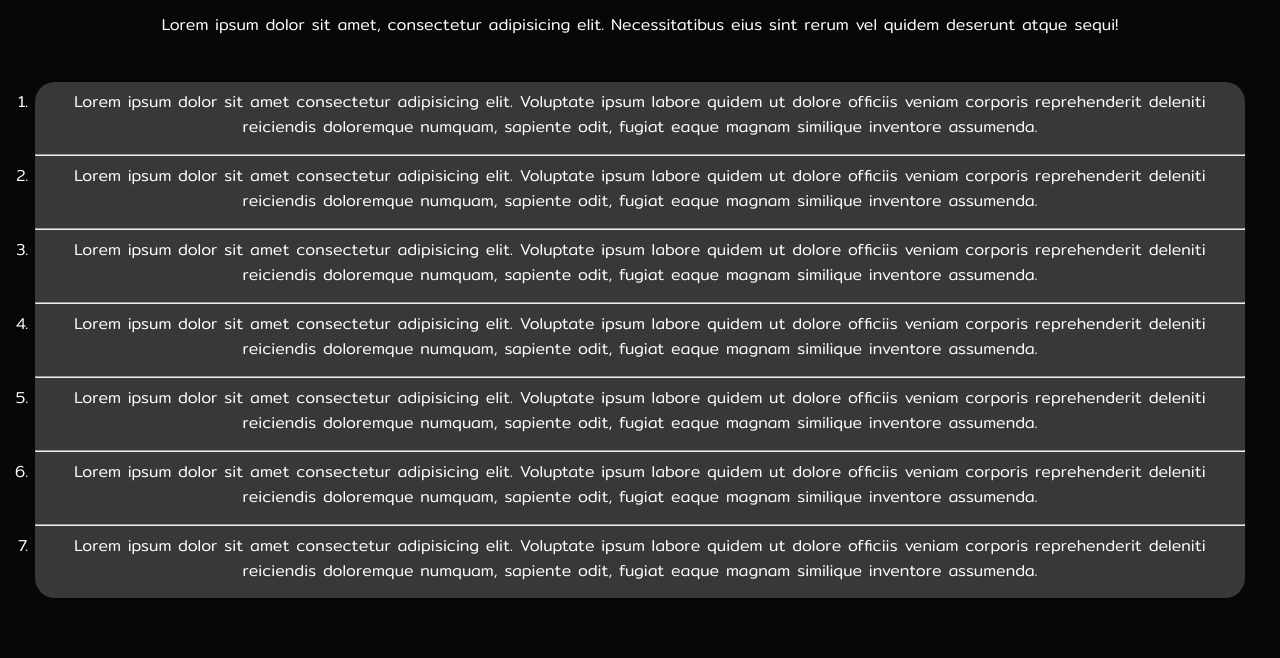
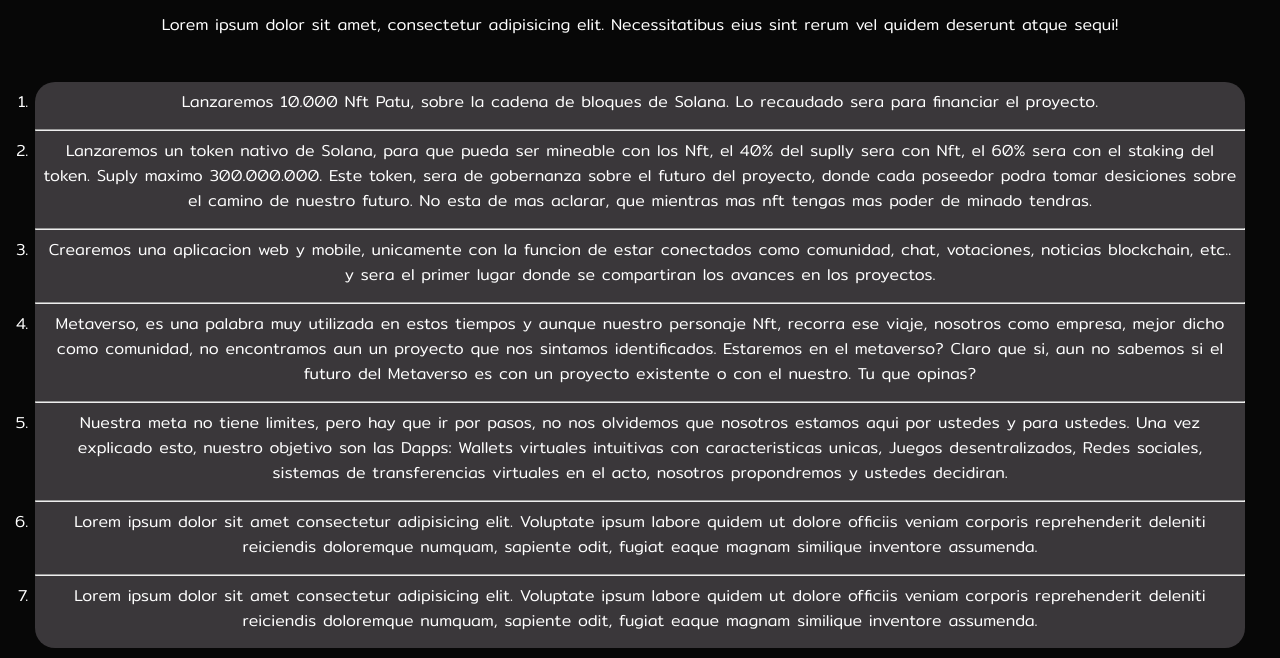
Before and after one commit to PatuProyect/Patu-Nft, a plain HTML site: page Pages/proyecto.html in a window 1280 px wide. Shown: the part 136-794 px from the top of the page. Drawn offline with Linux system fonts and the light colour scheme.

Commit message:
texto proyecto

```diff
--- a/Pages/proyecto.html
+++ b/Pages/proyecto.html
@@ -45,15 +45,15 @@
     <P>Lorem ipsum dolor sit amet, consectetur adipisicing elit. Necessitatibus eius sint rerum vel quidem deserunt atque sequi!</P>
     <br>
     <ol class="proyecto">
-        <li>Lorem ipsum dolor sit amet consectetur adipisicing elit. Voluptate ipsum labore quidem ut dolore officiis veniam corporis reprehenderit deleniti reiciendis doloremque numquam, sapiente odit, fugiat eaque magnam similique inventore assumenda.</li>
+        <li>Lanzaremos 10.000 Nft Patu, sobre la cadena de bloques de Solana. Lo recaudado sera para financiar el proyecto.</li>
         <hr>
-        <li>Lorem ipsum dolor sit amet consectetur adipisicing elit. Voluptate ipsum labore quidem ut dolore officiis veniam corporis reprehenderit deleniti reiciendis doloremque numquam, sapiente odit, fugiat eaque magnam similique inventore assumenda.</li>
+        <li>Lanzaremos un token nativo de Solana, para que pueda ser mineable con los Nft, el 40% del suplly sera con Nft, el 60% sera con el staking del token. Suply maximo 300.000.000. Este token, sera de gobernanza sobre el futuro del proyecto, donde cada poseedor podra tomar desiciones sobre el camino de nuestro futuro. No esta de mas aclarar, que mientras mas nft tengas mas poder de minado tendras.</li>
         <hr>
-        <li>Lorem ipsum dolor sit amet consectetur adipisicing elit. Voluptate ipsum labore quidem ut dolore officiis veniam corporis reprehenderit deleniti reiciendis doloremque numquam, sapiente odit, fugiat eaque magnam similique inventore assumenda.</li>
+        <li>Crearemos una aplicacion web y mobile, unicamente con la funcion de estar conectados como comunidad, chat, votaciones, noticias blockchain, etc.. y sera el primer lugar donde se compartiran los avances en los proyectos.</li>
         <hr>
-        <li>Lorem ipsum dolor sit amet consectetur adipisicing elit. Voluptate ipsum labore quidem ut dolore officiis veniam corporis reprehenderit deleniti reiciendis doloremque numquam, sapiente odit, fugiat eaque magnam similique inventore assumenda.</li>
+        <li>Metaverso, es una palabra muy utilizada en estos tiempos y aunque nuestro personaje Nft, recorra ese viaje, nosotros como empresa, mejor dicho como comunidad, no encontramos aun un proyecto que nos sintamos identificados. Estaremos en el metaverso? Claro que si, aun no sabemos si el futuro del Metaverso es con un proyecto existente o con el nuestro. Tu que opinas?</li>
         <hr>
-        <li>Lorem ipsum dolor sit amet consectetur adipisicing elit. Voluptate ipsum labore quidem ut dolore officiis veniam corporis reprehenderit deleniti reiciendis doloremque numquam, sapiente odit, fugiat eaque magnam similique inventore assumenda.</li>
+        <li>Nuestra meta no tiene limites, pero hay que ir por pasos, no nos olvidemos que nosotros estamos aqui por ustedes y para ustedes. Una vez explicado esto, nuestro objetivo son las Dapps: Wallets virtuales intuitivas con caracteristicas unicas, Juegos desentralizados, Redes sociales, sistemas de transferencias virtuales en el acto, nosotros propondremos y ustedes decidiran.</li>
         <hr>
         <li>Lorem ipsum dolor sit amet consectetur adipisicing elit. Voluptate ipsum labore quidem ut dolore officiis veniam corporis reprehenderit deleniti reiciendis doloremque numquam, sapiente odit, fugiat eaque magnam similique inventore assumenda.</li>
         <hr>
```
Also changed, not shown: index.html (+2 -1 lines).
